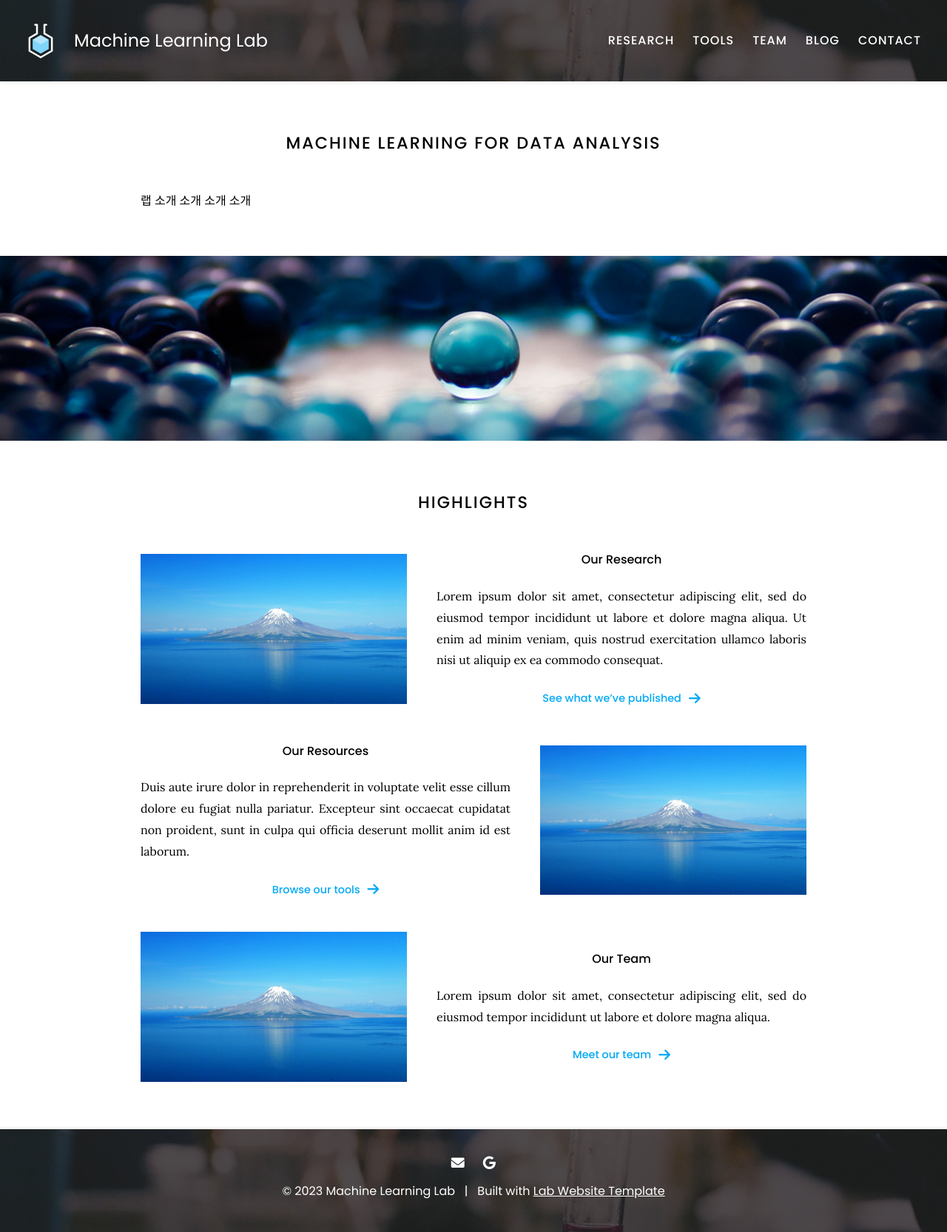
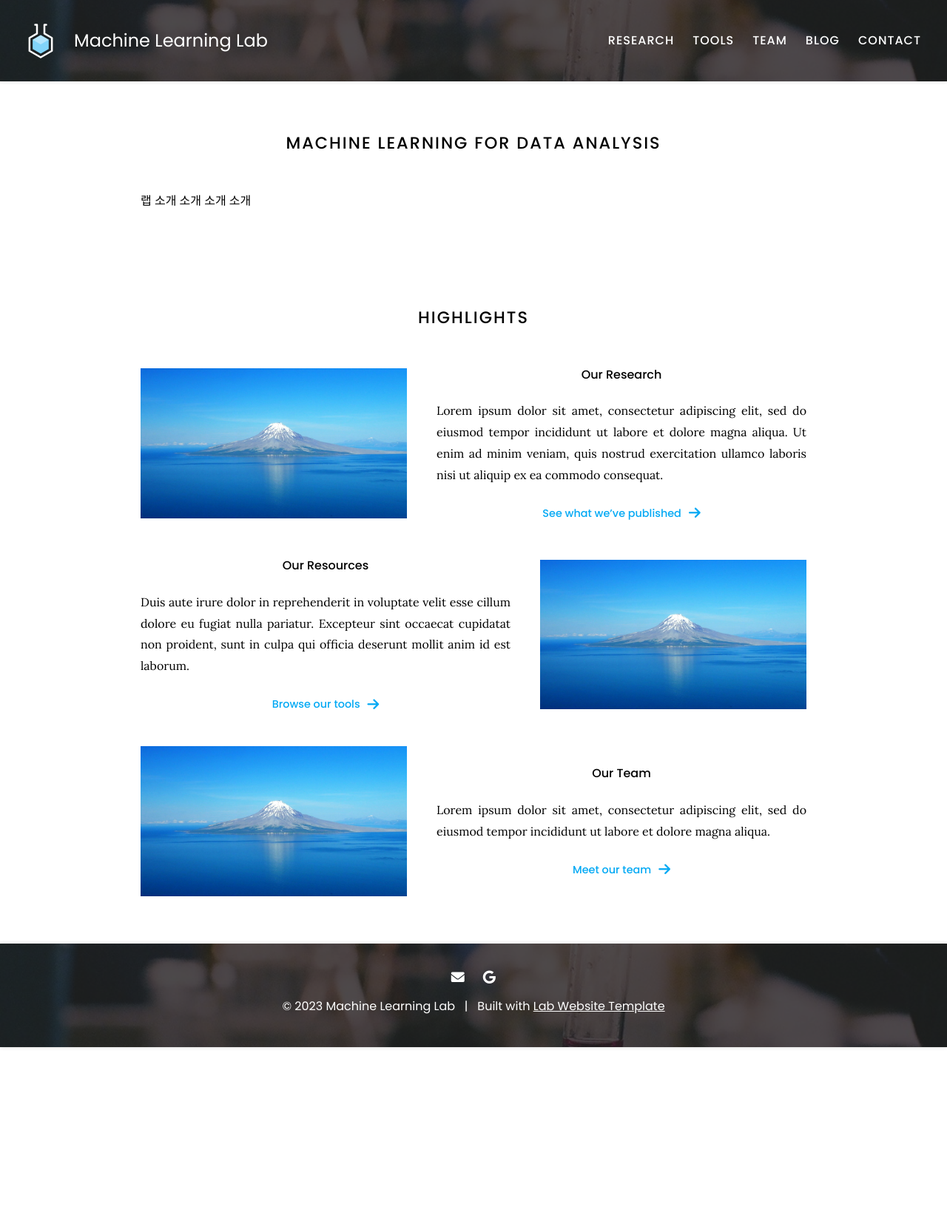
Before and after one commit to ailab-mju/ailab-mju.github.io, a Jekyll site: the page built from index.md, in a window 1280 px wide. Shown: the whole page at 74% size. Built offline with Jekyll 4.4.1, drawn with Linux system fonts in a browser that asks for light colours; after the commit the page ends 1416 px from its top, so only the background shows below that.

Commit message:
Update index.md

```diff
--- a/index.md
+++ b/index.md
@@ -9,8 +9,6 @@ title: Home
 {:.center}
 
 {% include section.html full=true %}
-
-{% include banner.html image="images/banner.jpg" %}
 
 {% include section.html %}
 
```
